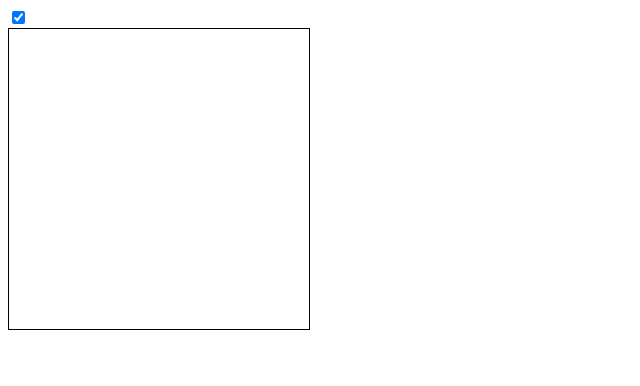
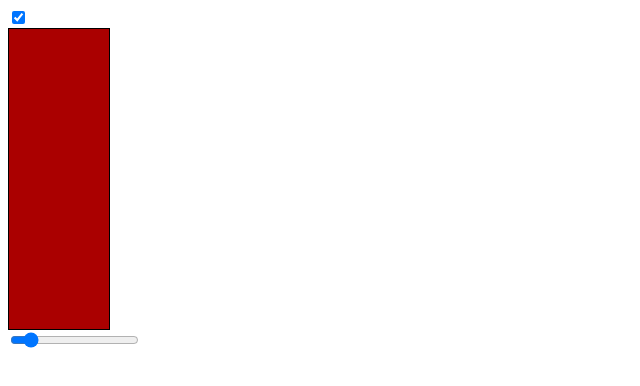
Before and after one commit to udemy-sveltekit-course/demo, a Svelte app: page / in a window 1280 px wide. Both pictures are taken after a click on the checkbox 18 px from the left and 17 px from the top of the page. Shown: the top 386 px of the page, without its empty margins (0-640 px from the left). Built offline with nearby package versions, Linux system fonts and the light colour scheme.

Commit message:
module2-video26

```diff
--- a/src/App.svelte
+++ b/src/App.svelte
@@ -1,15 +1,22 @@
 <script>
   let show = false;
-  function exampleAction(node) {
+  let width = 100;
+  function exampleAction(node, { color, width }) {
     const contextFunc = (e) => {
       e.preventDefault();
       alert('Right Click');
     };
     node.addEventListener('contextmenu', contextFunc);
+    node.style.backgroundColor = color;
+    node.style.width = width + 'px';
     return {
       destroy() {
         console.log('destroy was called');
         node.removeEventListener('contextmenu', contextFunc);
+      },
+      update({ color, width }) {
+        console.log(color, width);
+        node.style.width = width + 'px';
       },
     };
   }
@@ -17,8 +24,9 @@
 
 <input type="checkbox" bind:checked={show} />
 {#if show}
-  <div use:exampleAction />
+  <div use:exampleAction={{ color: '#AA0000', width }} />
 {/if}
+<input type="range" min="50" max="500" bind:value={width} />
 
 <style>
   div {
```
